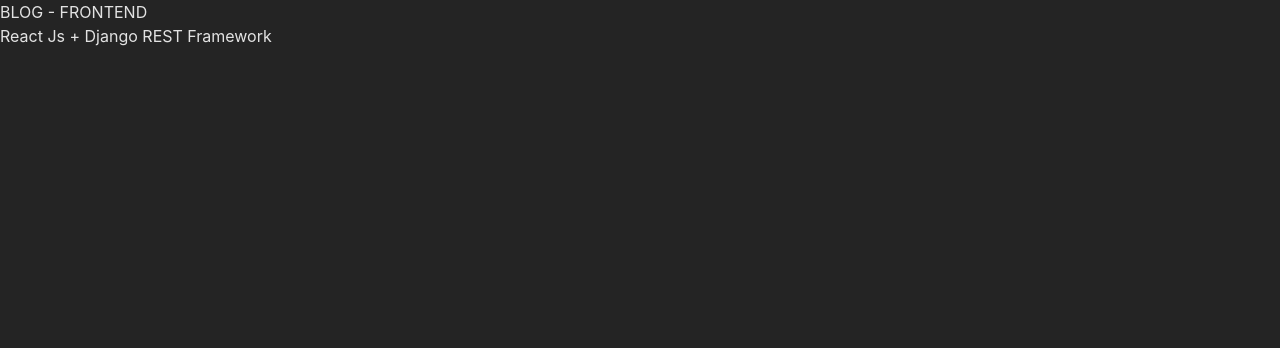
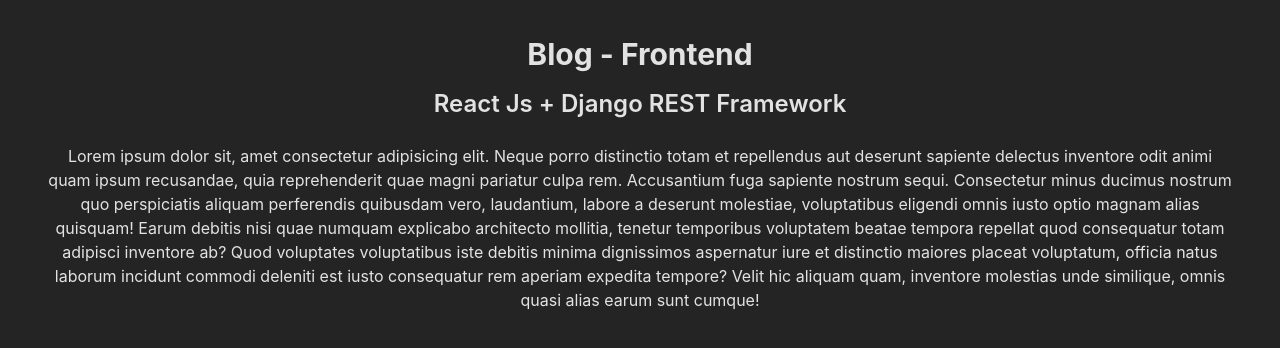
Before and after one commit to martinfyic/django-drf-blog, a React (Vite) app in the folder frontend/: page / in a window 1280 px wide. Shown: the top 348 px of the page. Built offline with nearby package versions, Linux system fonts and the light colour scheme.

Commit message:
style: :art: format code

```diff
--- a/frontend/src/App.tsx
+++ b/frontend/src/App.tsx
@@ -3,8 +3,19 @@
 function App() {
 	return (
 		<>
-			<h1 className='uppercase'>Blog - Frontend</h1>
-			<h2>React Js + Django REST Framework</h2>
+			<h1 className="mt-9 text-center text-3xl font-bold ">Blog - Frontend</h1>
+			<h2 className="mt-4 text-center text-2xl font-semibold">React Js + Django REST Framework</h2>
+			<p className="mt-6 text-center px-12">
+				Lorem ipsum dolor sit, amet consectetur adipisicing elit. Neque porro distinctio totam et repellendus aut
+				deserunt sapiente delectus inventore odit animi quam ipsum recusandae, quia reprehenderit quae magni pariatur
+				culpa rem. Accusantium fuga sapiente nostrum sequi. Consectetur minus ducimus nostrum quo perspiciatis aliquam
+				perferendis quibusdam vero, laudantium, labore a deserunt molestiae, voluptatibus eligendi omnis iusto optio
+				magnam alias quisquam! Earum debitis nisi quae numquam explicabo architecto mollitia, tenetur temporibus
+				voluptatem beatae tempora repellat quod consequatur totam adipisci inventore ab? Quod voluptates voluptatibus
+				iste debitis minima dignissimos aspernatur iure et distinctio maiores placeat voluptatum, officia natus laborum
+				incidunt commodi deleniti est iusto consequatur rem aperiam expedita tempore? Velit hic aliquam quam, inventore
+				molestias unde similique, omnis quasi alias earum sunt cumque!
+			</p>
 		</>
 	);
 }
```
Also changed, not shown: frontend/src/main.tsx (+8 -8 lines).
